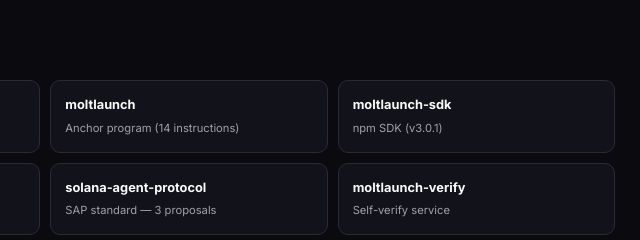
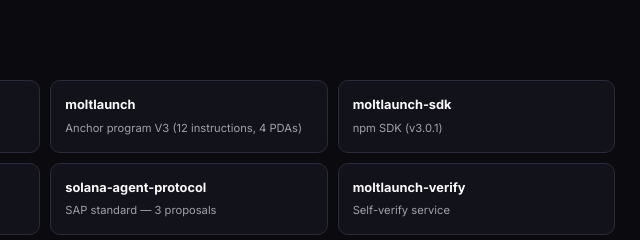
Before and after one commit to tradingstarllc/moltlaunch-site, a website: page shipped.html in a window 1280 px wide. Shown: the part 7000-7240 px from the top of the page, 451-1091 px from the left. Drawn offline with Linux system fonts and the light colour scheme.

Commit message:
Fix shipped.html: correct instruction count to V3 (12 instructions, 4 PDAs)

```diff
--- a/shipped.html
+++ b/shipped.html
@@ -486,7 +486,7 @@
                 </div>
                 <div class="repo">
                     <h4><a href="https://github.com/tradingstarllc/moltlaunch" target="_blank">moltlaunch</a></h4>
-                    <p>Anchor program (14 instructions)</p>
+                    <p>Anchor program V3 (12 instructions, 4 PDAs)</p>
                 </div>
                 <div class="repo">
                     <h4><a href="https://github.com/tradingstarllc/moltlaunch-sdk" target="_blank">moltlaunch-sdk</a></h4>
```
